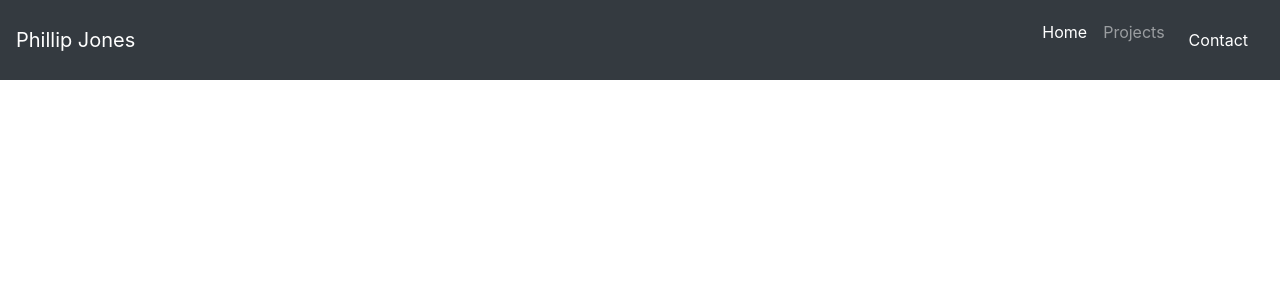
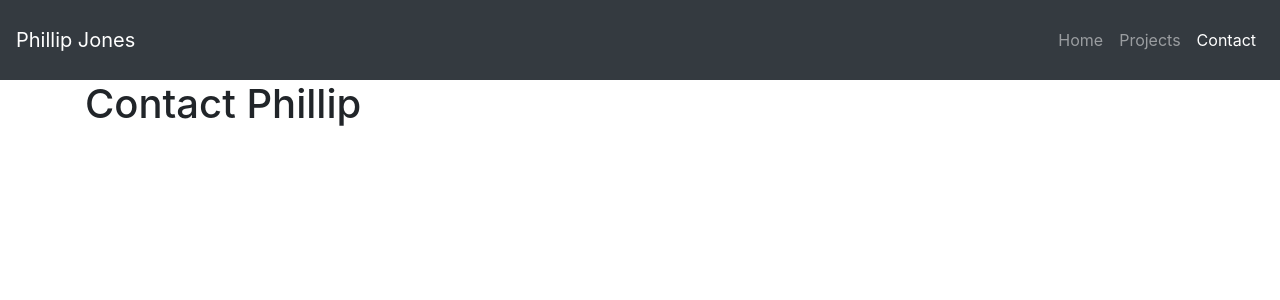
Before and after one commit to ptj92e/React-Portfolio, a React (Create React App) app: page / in a window 1280 px wide. Both pictures are taken after a click on the link "Contact". Shown: the top 300 px of the page. Built offline with nearby package versions, Linux system fonts and the light colour scheme.

Commit message:
Fixed css issue with contact div

```diff
--- /dev/null
+++ b/src/components/ContactTitle/ContactTitle.css
@@ -0,0 +1,3 @@
+.contactTitle {
+    margin-top: 10vh;
+}
--- /dev/null
+++ b/src/components/ContactTitle/ContactTitle.js
@@ -0,0 +1,12 @@
+import React from "react";
+import "./ContactTitle.css";
+
+function ContactTitle() {
+    return (
+        <div className="container contactTitle">
+            <h1>Contact Phillip</h1>
+        </div>
+    );
+};
+
+export default ContactTitle;
--- a/src/components/Navbar/Navbar.js
+++ b/src/components/Navbar/Navbar.js
@@ -10,14 +10,14 @@ function Navbar(props) {
             </button>
             <div className="collapse navbar-collapse justify-content-end" id="navbarNav">
                 <ul className="navbar-nav">
-                    <li className="nav-item active">
+                    <li className="nav-item">
                         <a onClick={() => props.handlePageChange("Home")} className={props.currentPage === "Home" ? "nav-link active" : "nav-link"} href="#">Home <span className="sr-only">(current)</span></a>
                     </li>
                     <li className="nav-item">
                         <a onClick={() => props.handlePageChange("Projects")}  className={props.currentPage === "Projects" ? "nav-link active" : "nav-link"} href="#">Projects</a>
                     </li>
-                    <li onClick={() => props.handlePageChange("Contact")} className={props.currentPage === "Contact" ? "nav-link active" : "nav-link"}>
-                        <a className="nav-link" href="#">Contact</a>
+                    <li className="nav-item">
+                        <a onClick={() => props.handlePageChange("Contact")}className={props.currentPage === "Contact" ? "nav-link active" : "nav-link"} href="#">Contact</a>
                     </li>
                 </ul>
             </div>
--- a/src/components/Portfolio/Portfolio.js
+++ b/src/components/Portfolio/Portfolio.js
@@ -27,7 +27,7 @@ class Portfolio extends Component {
                 <Navbar currentPage={this.state.currentPage} handlePageChange={this.handlePageChange} />
                 {this.renderPage()}
             </div>
-        )
-    }
-}
+        );
+    };
+};
 export default Portfolio;
--- a/src/components/pages/Contact.js
+++ b/src/components/pages/Contact.js
@@ -1,8 +1,11 @@
 import React from "react";
+import ContactTitle from "../ContactTitle/ContactTitle";
 
 function Contact() {
     return (
-        <h1>Hello Contact</h1>
+        <div>
+            <ContactTitle />
+        </div>
     );
 };
 
```
